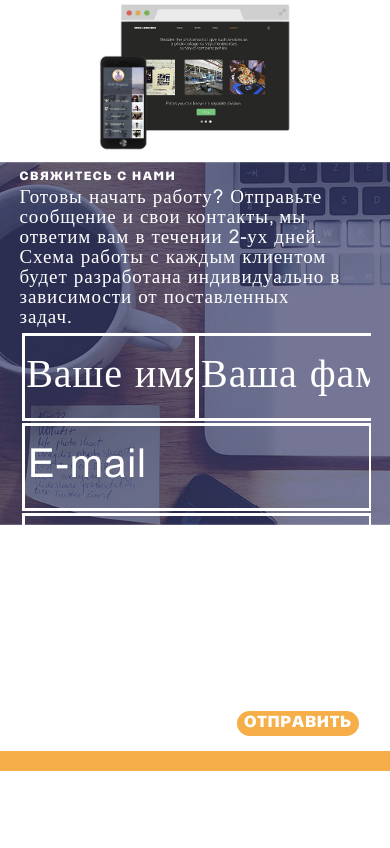
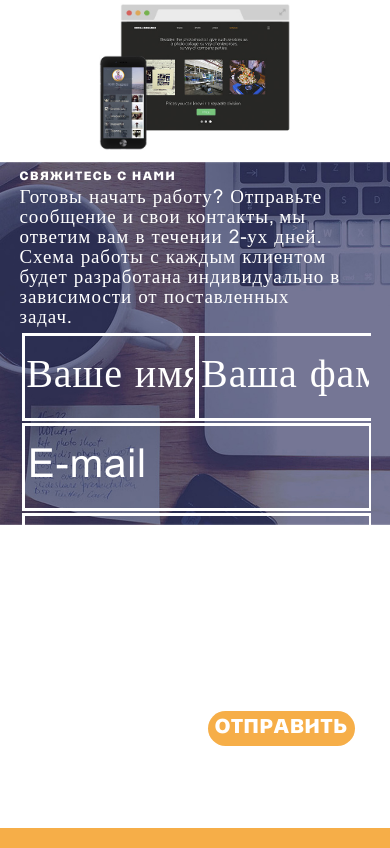
Before and after one commit to Maxorik/VelumRadio, a plain HTML site: page index.html in a window 390 px wide. Shown: the part 3998-4846 px from the top of the page. Before the commit the page ends 4769 px from the top, so only its background shows below. Drawn offline with Linux system fonts and the light colour scheme.

Commit message:
change fonts

```diff
--- a/media.css
+++ b/media.css
@@ -233,18 +233,18 @@
     }
 
     .prim{
-        font-size: 16px;
-        line-height: 11px;
+        font-size: 20px;
+        line-height: 22px;
     }
 
     .prim_button{
-        font-size: 16px;
-        line-height: 25px;
+        font-size: 20px;
+        line-height: 35px;
         margin-left: 10%;
     }
 
     .input_mini{
-        width:97.5% !important;
+        width:97% !important;
 
     }
 
```
